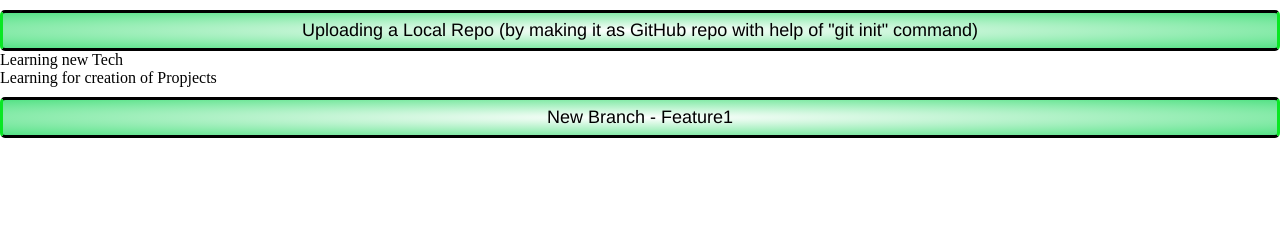
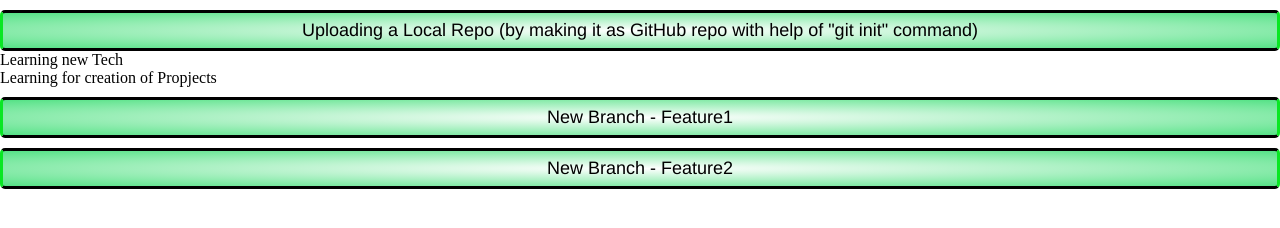
Before and after one commit to Pratikpantawane17/Upload-Repo, a plain HTML site: page index.html in a window 1280 px wide. Drawn offline with Linux system fonts and the light colour scheme.

Commit message:
Added New Feature2

```diff
--- a/index.html
+++ b/index.html
@@ -17,6 +17,8 @@
 
     <div class="headline"> New Branch - Feature1 </div>
 
+    <div class="headline"> New Branch - Feature2 </div>
+
 
 </body>
 </html>
```
